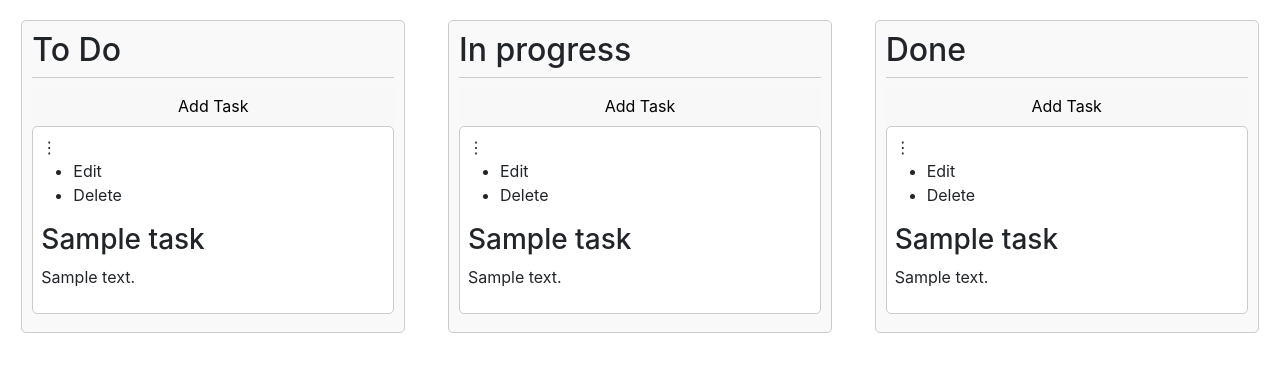
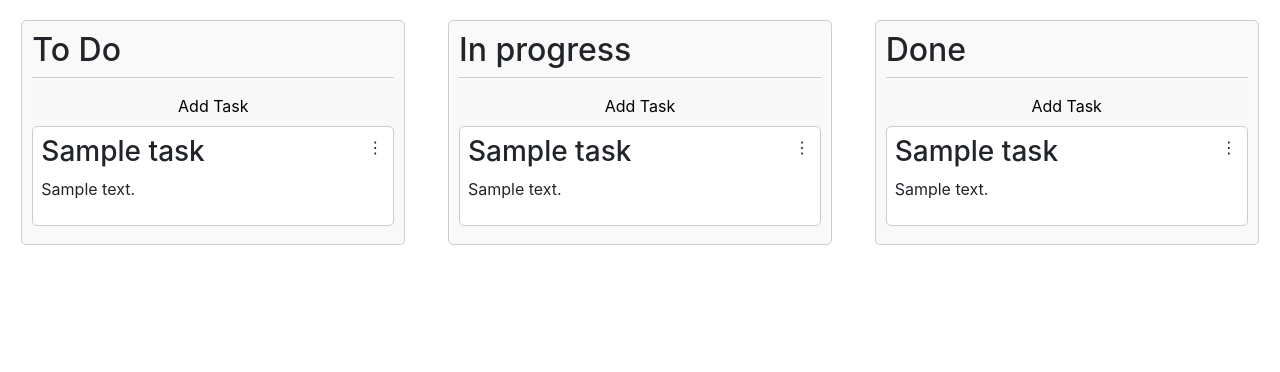
Before and after one commit to Kneatrum/kanban, a Flask app: template templates/index.html in a window 1280 px wide. Shown: the part 77-449 px from the top of the page. Run offline with Flask 3, Linux system fonts and the light colour scheme; the template is opened without the code that fills it: most values are stand-ins (such as "Sample title", 1, 10 or a date in 2020); some libraries are stand-ins or nearby versions.

Commit message:
Setting the card position to relative and Styling the ellipsis menu

```diff
--- a/static/css/styles.css
+++ b/static/css/styles.css
@@ -34,6 +34,7 @@
 }
 
 .card {
+    position: relative;
     background-color: #fff;
     border: 1px solid #ccc;
     border-radius: 5px;
@@ -58,3 +59,32 @@
 .details-edit-icon {
     margin-left: 50px;
 }
+
+.ellipsis-menu {
+    position: absolute;
+    top: 8px;
+    right: 10px;
+}
+
+.options-list {
+    display: none;
+    position: absolute;
+    top: 0;
+    right: 0;
+    background-color: #fff;
+    list-style: none;
+    padding: 0;
+    margin: 0;
+    border: 1px solid #ccc;
+    border-radius: 4px;
+    box-shadow: 0 2px 5px rgba(0, 0, 0, 0.2);
+}
+
+.options-list li {
+    padding: 8px 16px;
+    cursor: pointer;
+}
+
+.options-list li:hover {
+    background-color: #f0f0f0;
+}
```
